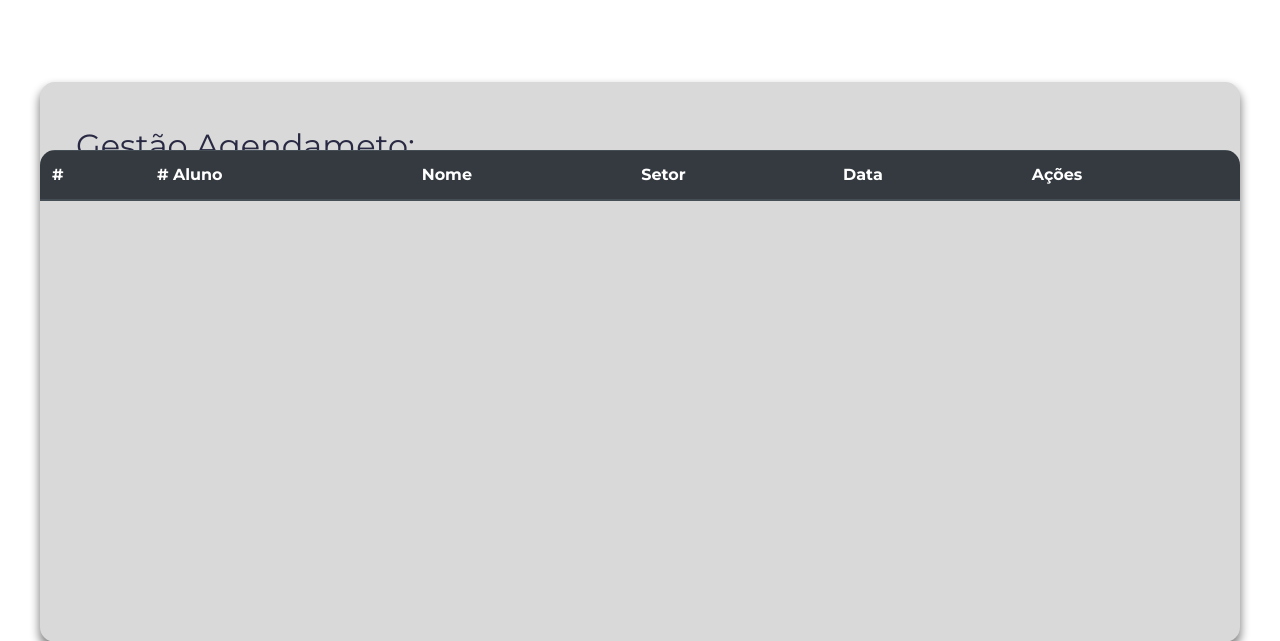
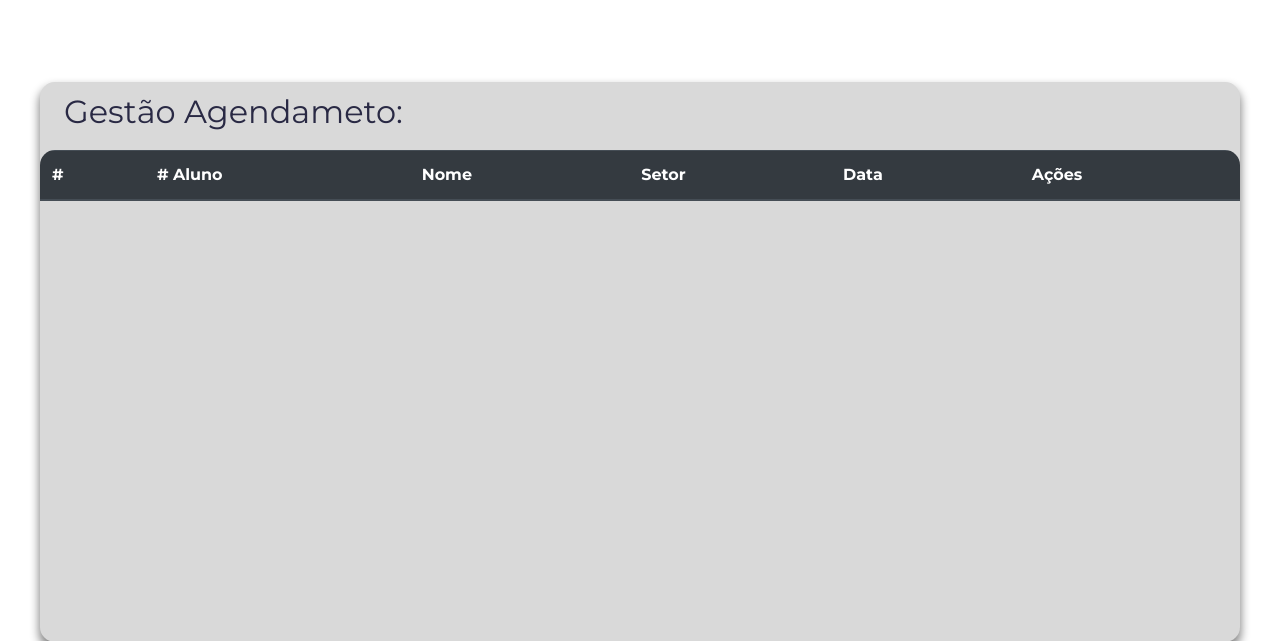
Before and after one commit to raphael0627f/MVCInternSpace, a PHP site: page /html/ADMAgenda.php in a window 1280 px wide. Shown: the part 78-719 px from the top of the page. Run offline with PHP 8.4, Linux system fonts and the light colour scheme; data that the repository does not hold is empty.

Commit message:
Update ADMAgenda.css

```diff
--- a/frontend/ADMAgenda.css
+++ b/frontend/ADMAgenda.css
@@ -83,7 +83,8 @@ a {
 #text-span {
     color: #292944;
     font-size: xx-large;
-    left: 3%;
+    top: 1%;
+    left: 2%;
     position: fixed;
 }
 
```
